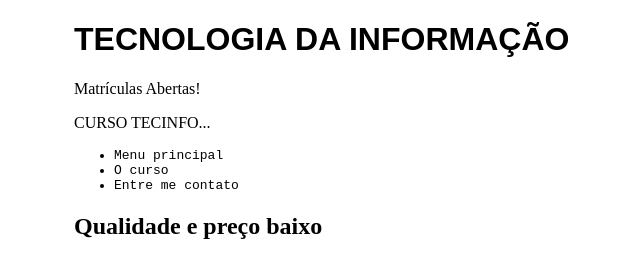
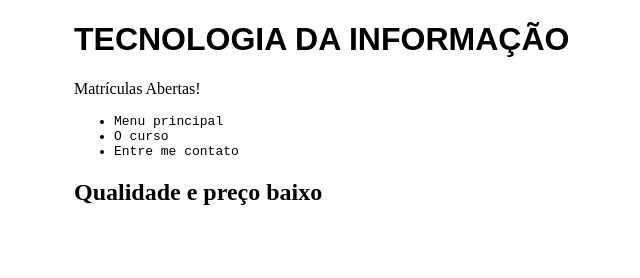
Before and after one commit to daversonsilva/site_tecinfo, a plain HTML site: page index.html in a window 1280 px wide. Shown: the whole page, without its empty margins (246-886 px from the left). Drawn offline with Linux system fonts and the light colour scheme.

Commit message:
Revert "Adicionando informação ao index.html"
This reverts commit 0b2875c5b746efe9d2602083ab3cba4b0fa9e48d.

```diff
--- a/index.html
+++ b/index.html
@@ -12,7 +12,6 @@
     <body onload="trocaBanner();">
         <h1>TECNOLOGIA DA INFORMAÇÃO</h1>
         <p>Matrículas Abertas!</p>
-        <p>CURSO TECINFO...</p>
         <ul>
             <li>Menu principal</li>
             <li>O curso</li>
```
